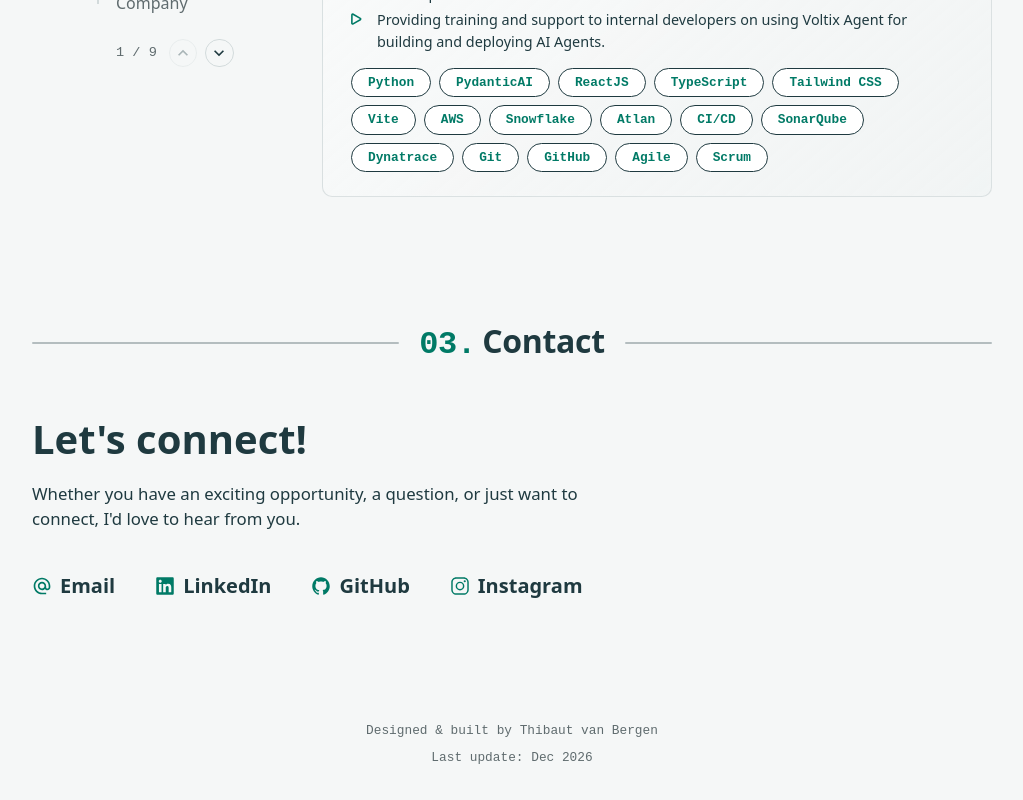
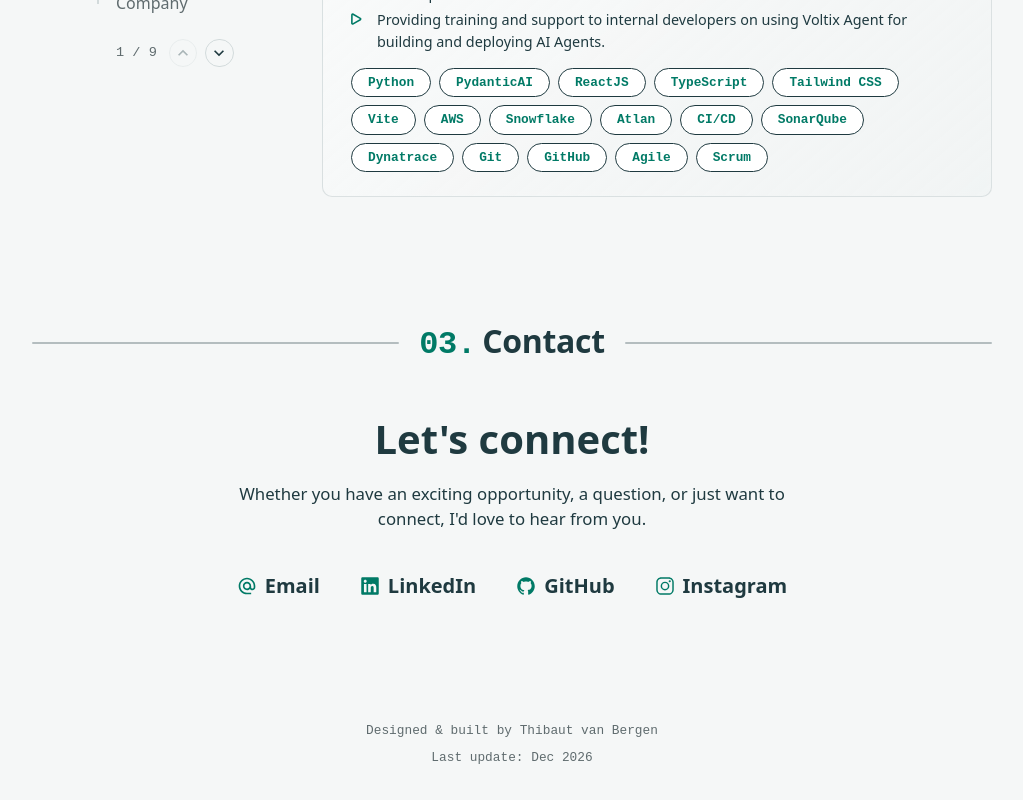
Before and after one commit to stacktful/website, a React (Vite) app: page / in a window 1280 px wide. Shown: the part 1913-2713 px from the top of the page, without its empty margins (128-1151 px from the left). Built offline with nearby package versions, Linux system fonts and the light colour scheme.

Commit message:
style: center content of Contact section

```diff
--- a/src/styles/Contact.css
+++ b/src/styles/Contact.css
@@ -5,6 +5,7 @@
     display: flex;
     flex-direction: row;
     flex-wrap: wrap;
+    justify-content: center;
     gap: 1rem 2.5rem;
     font-weight: bold;
 }
@@ -35,6 +36,7 @@ a.contact-item:not(:hover) {
 }
 
 .contact-cta {
+    text-align: center;
     margin-bottom: 2.5rem;
 }
 
@@ -45,6 +47,8 @@ a.contact-item:not(:hover) {
 
 .contact-cta p {
     max-width: 62ch;
+    margin-left: auto;
+    margin-right: auto;
     font-size: 1.05rem;
 }
 
```
